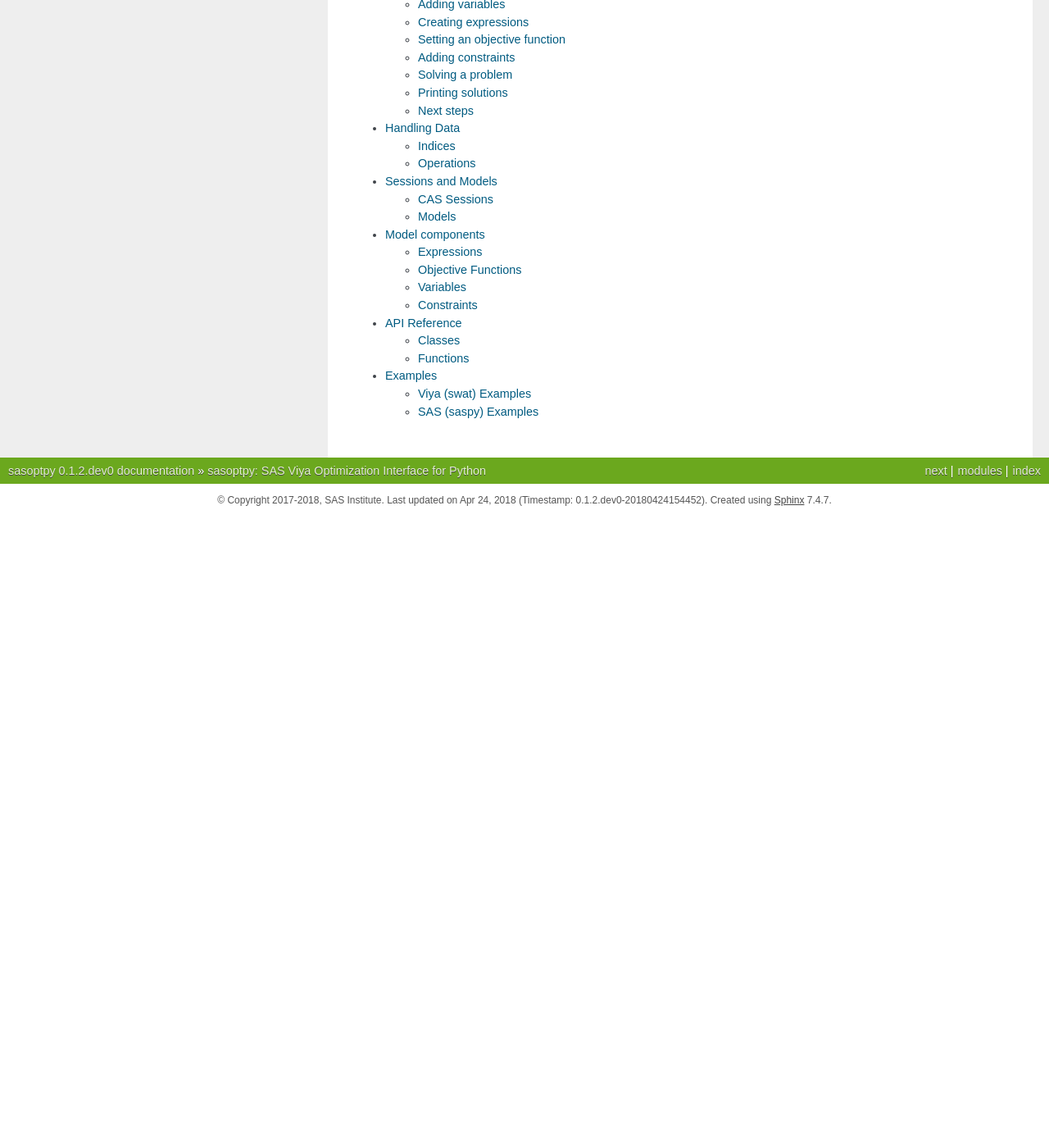
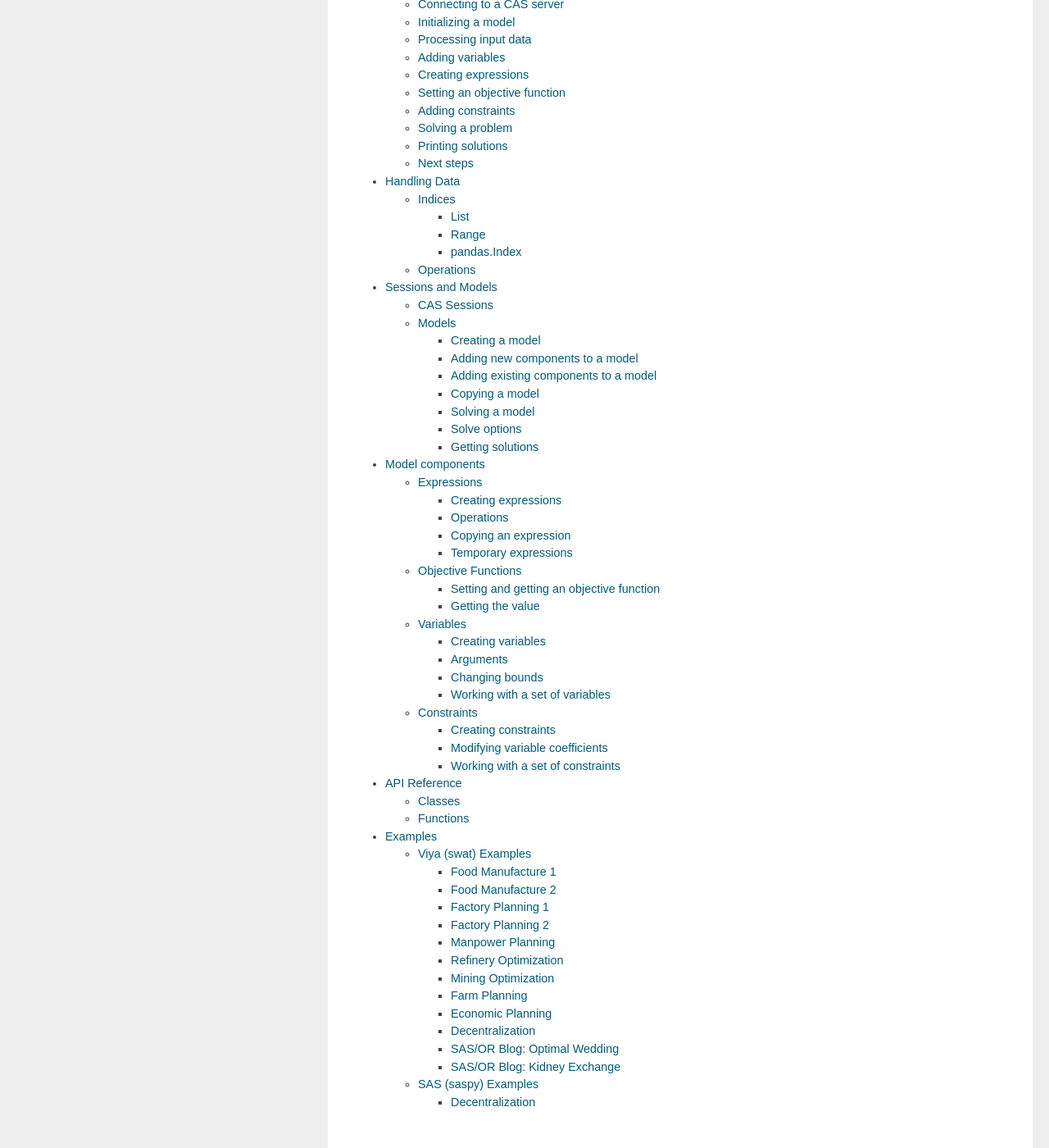
Before and after one commit to sassoftware/sasoptpy, a Sphinx documentation site: the page built from doc/index.rst, in a window 1280 px wide and 1400 px high, scrolled down 755 px. Shown: the whole window at 82% size. Built offline with Sphinx 7.4.7, drawn with Linux system fonts in a browser that asks for light colours; formulas are drawn with MathJax 3; before the commit the page ends 1385 px from its top, so only the background shows below that; some of the changed text lies outside the part shown.

Commit message:
Changes for doc errors

```diff
--- a/doc/examples/decentralization.rst
+++ b/doc/examples/decentralization.rst
@@ -1,3 +1,5 @@
+
+.. _examples/decentralization:
 
 Decentralization
 ================
--- a/doc/examples/decentralization_saspy.rst
+++ b/doc/examples/decentralization_saspy.rst
@@ -1,3 +1,5 @@
+
+.. _examples/decentralization-saspy:
 
 Decentralization (saspy)
 ========================
--- a/doc/index.rst
+++ b/doc/index.rst
@@ -40,7 +40,7 @@
 .. toctree::
    :glob:
    :name: mastertoc
-   :maxdepth: 2
+   :maxdepth: 3
 
    whatsnew
    install
--- a/doc/install.rst
+++ b/doc/install.rst
@@ -48,7 +48,7 @@
 
 saspy releases are listed at
 `<https://github.com/sassoftware/saspy/releases>`_.
-Easiest way to download the latest stable version of saspy is to use::
+The easiest way to download the latest stable version of saspy is to use::
 
         pip install saspy
 
```
